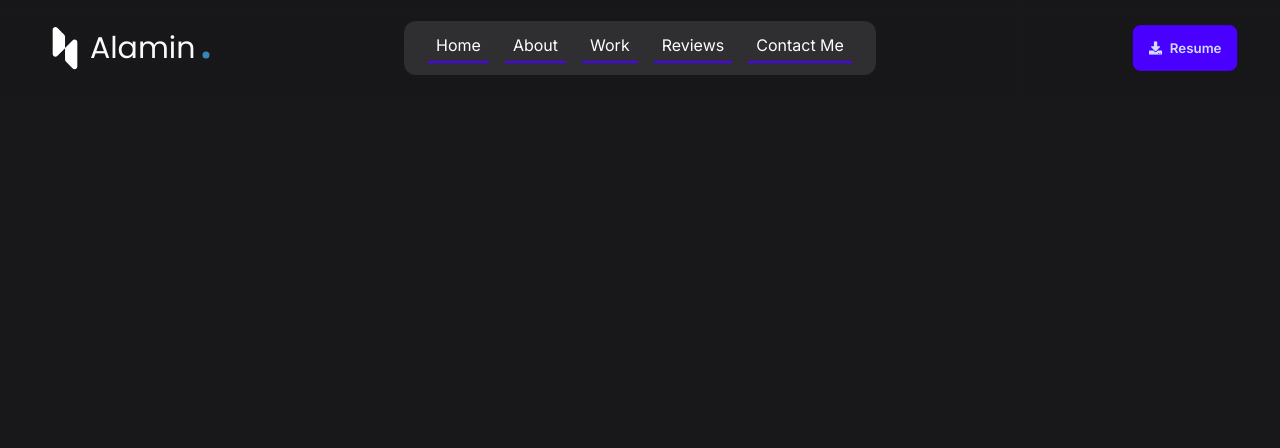
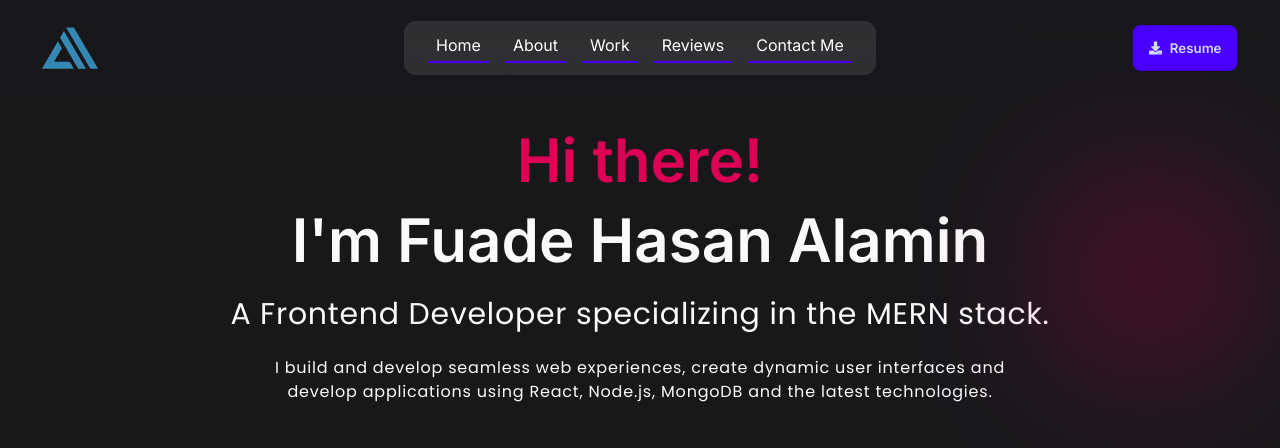
Before and after one commit to alamin6688/portfolio, a React (Vite) app: page / in a window 1280 px wide. Shown: the top 448 px of the page. Built offline with nearby package versions, Linux system fonts and the light colour scheme.

Commit message:
Hero Section Added

```diff
--- /dev/null
+++ b/src/Components/Hero/Hero.jsx
@@ -0,0 +1,34 @@
+import React from "react";
+
+const Hero = () => {
+  return (
+    <section className="pt-20 max-w-screen-2xl mx-auto w-full">
+      <div className="w-full bg-[#18181B] rounded-md relative">
+        {/* header */}
+        <header className="px-4 mt-10 w-full md:text-center flex items-center justify-center">
+          <div className="w-full md:w-3/4 mx-auto">
+            <h1 className="text-[30px] sm:text-[60px] font-semibold leading-[40px] sm:leading-[80px]">
+              <span className="text-[#DC0155]">
+                Hi there! <br />
+              </span>{" "}
+              I'm Fuade Hasan Alamin
+            </h1>
+            <h2 className="text-2xl md:text-3xl font-poppins py-4 tracking-wide">
+              A Frontend Developer specializing in the MERN stack.
+            </h2>
+            <p className="mt-2 text-[1rem] font-poppins tracking-wider  w-full md:w-[80%] mx-auto">
+              I build and develop seamless web experiences, create dynamic user
+              interfaces and develop applications using React, Node.js, MongoDB
+              and the latest technologies.
+            </p>
+          </div>
+        </header>
+
+        {/* right blur shadow */}
+        <div className="w-[100px] h-[100px] bg-[#DC0155] blur-[90px] absolute bottom-[80px] right-[80px]"></div>
+      </div>
+    </section>
+  );
+};
+
+export default Hero;
--- a/src/Components/Navbar/Navbar.jsx
+++ b/src/Components/Navbar/Navbar.jsx
@@ -1,7 +1,7 @@
 import React, { useState } from "react";
 import { FaDownload } from "react-icons/fa";
 import { GoDotFill } from "react-icons/go";
-import { IoMenu } from "react-icons/io5";
+import { IoLogoAmplify, IoMenu } from "react-icons/io5";
 import { RiCloseLargeFill } from "react-icons/ri";
 import { Link, NavLink } from "react-router-dom";
 
@@ -72,16 +72,17 @@ const Navbar = () => {
             href="/"
             className="flex items-center justify-center hover:shadow-lg duration-300 hover:scale-[1.25] transition-all"
           >
-            <img
+            {/* <img
               src="/src/images/logo.svg"
               width={50}
               height={50}
               alt="Alamin"
-            />
-            <span className="font-poppins text-2xl md:text-3xl flex items-end">
-              Alamin
+            /> */}
+            <IoLogoAmplify className="text-6xl text-[#3688b4] mr-2" />
+            {/* <span className="font-poppins text-4xl md:text-5xl flex items-end">
+              Dev
               <GoDotFill className="text-sm mb-1 ml-1 text-[#3688b4]" />
-            </span>
+            </span> */}
           </a>
         </div>
 
@@ -104,7 +105,7 @@ const Navbar = () => {
 
         {/* Mobile Navigation (visible only if navOpen is true) */}
         {navOpen && (
-          <div className="absolute top-20 left-1/2 transform -translate-x-1/2 w-3/4 md:hidden flex flex-col items-center py-4 text-sm font-medium tracking-wide text-zinc-50/50 gap-4 bg-zinc-50/10 rounded-lg shadow-lg animate__animated animate__zoomIn">
+          <div className="absolute top-20 left-1/2 transform -translate-x-1/2 w-3/4 md:hidden flex flex-col items-center py-4 text-sm font-medium tracking-wide text-zinc-50/50 gap-4 bg-zinc-50/50 rounded-lg shadow-lg animate__animated animate__zoomIn">
             {navLinks}
           </div>
         )}
--- a/src/Pages/Home/Home.jsx
+++ b/src/Pages/Home/Home.jsx
@@ -1,14 +1,16 @@
-import React from 'react';
-import Navbar from '../../Components/Navbar/Navbar';
-
-
+import React from "react";
+import Navbar from "../../Components/Navbar/Navbar";
+import Hero from "../../Components/Hero/Hero";
 
 const Home = () => {
-    return (
-        <div>
-          <Navbar></Navbar>
-        </div>
-    );
+  return (
+    <div>
+      <Navbar></Navbar>
+      <main>
+        <Hero></Hero>
+      </main>
+    </div>
+  );
 };
 
 export default Home;
```
